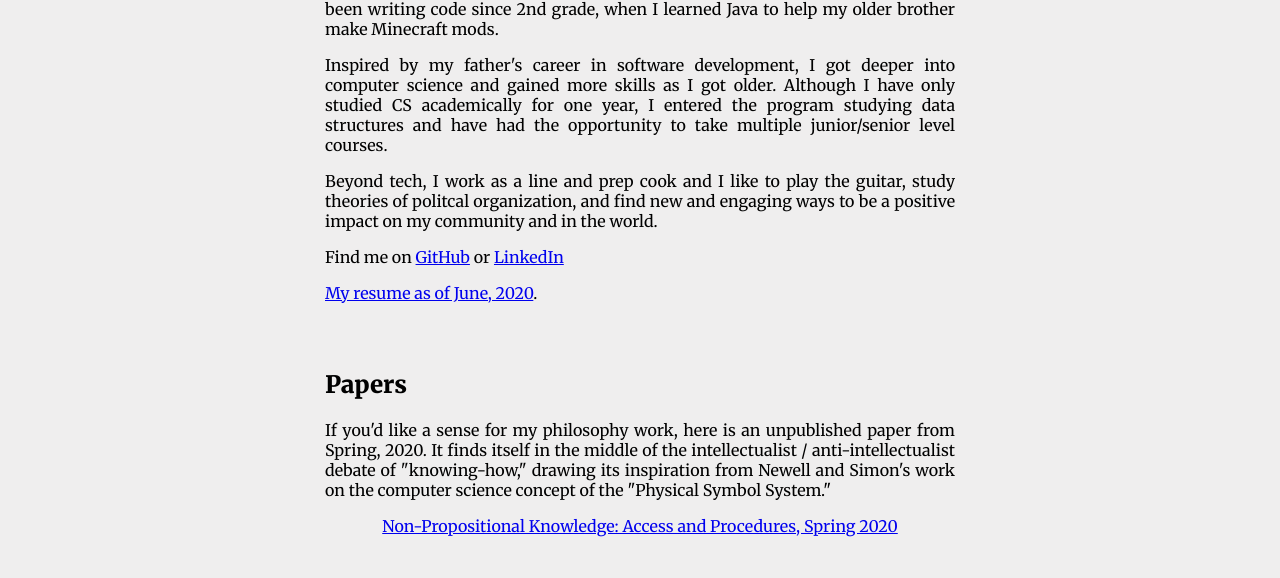
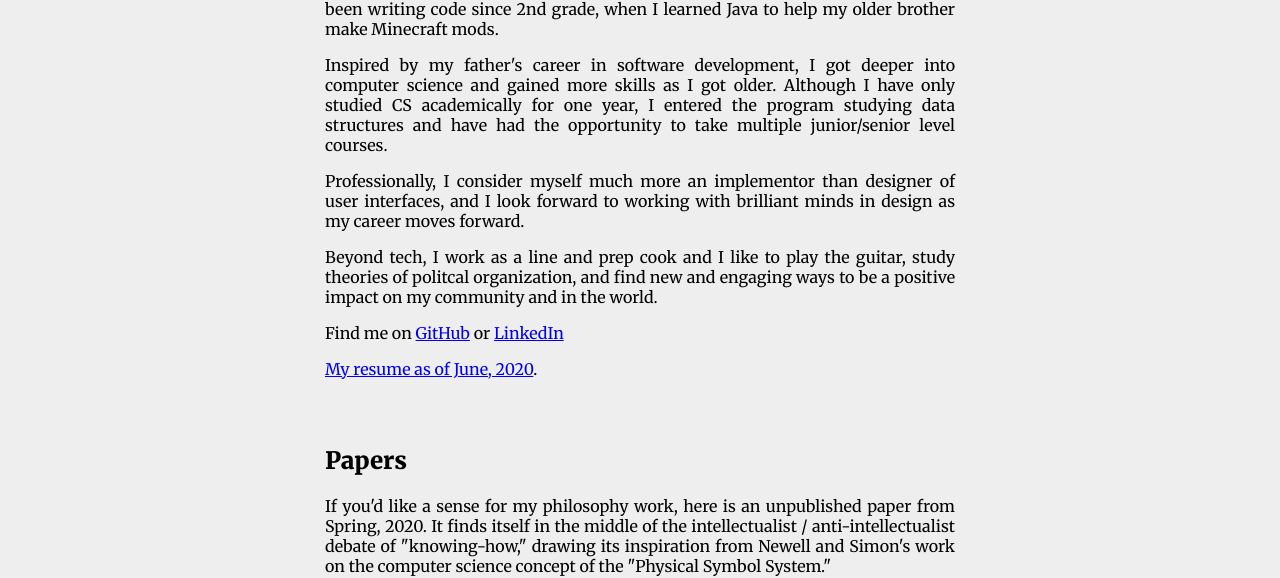
Before and after one commit to CharlieMcVicker/about-me, a plain HTML site: page index.html in a window 1280 px wide. Shown: the part 248-826 px from the top of the page. Drawn offline with Linux system fonts and the light colour scheme.

Commit message:
Added design/implementor paragraph

```diff
--- a/index.html
+++ b/index.html
@@ -25,6 +25,9 @@
           Inspired by my father's career in software development, I got deeper into computer science and gained more skills as I got older. Although I have only studied CS academically for one year, I entered the program studying data
           structures and have had the opportunity to take multiple junior/senior level courses.
         </p>
+	<p>
+	  Professionally, I consider myself much more an implementor than designer of user interfaces, and I look forward to working with brilliant minds in design as my career moves forward.
+	</p>
         <p>
           Beyond tech, I work as a line and prep cook and I like to play the guitar, study theories of politcal organization, and find new and engaging ways to be a positive impact on my community and in the world.
         </p>
```
